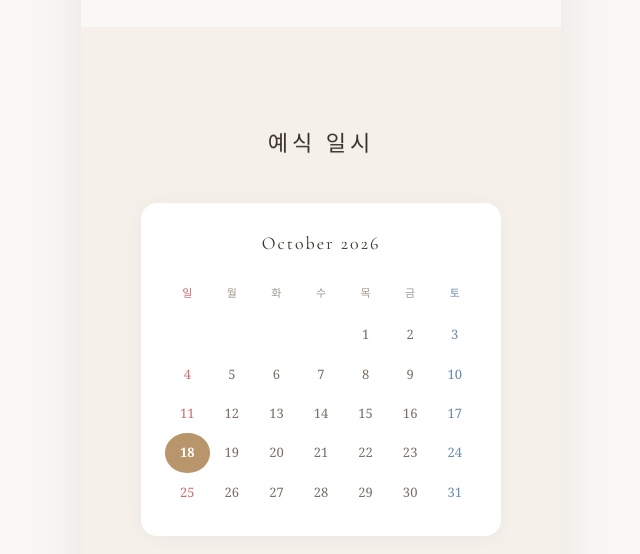
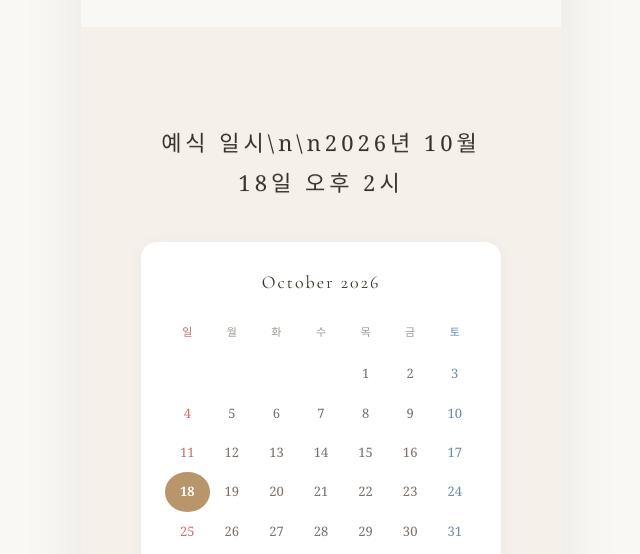
Before and after one commit to shjung0530/Our-Wedding, a plain HTML site: page index.html in a window 1280 px wide. Shown: the part 1380-1934 px from the top of the page, without its empty margins (319-959 px from the left). Drawn offline with nearby package versions, Linux system fonts and the light colour scheme; files whose address does not match are found by name.

Commit message:
Update index.html

```diff
--- a/index.html
+++ b/index.html
@@ -149,7 +149,7 @@
     <!-- ─── Calendar Section ─── -->
     <section class="section calendar-section" id="calendarSection">
       <div class="section__inner">
-        <h2 class="section__title animate-item" data-animate="fade-up">예식 일시</h2>
+        <h2 class="section__title animate-item" data-animate="fade-up">예식 일시\n\n2026년 10월 18일 오후 2시</h2>
         <div class="calendar animate-item" data-animate="scale-in" id="calendarGrid"></div>
         <div class="calendar-actions animate-item" data-animate="fade-up">
           <a class="btn btn--outline" id="googleCalBtn" href="#" target="_blank" rel="noopener">
```
